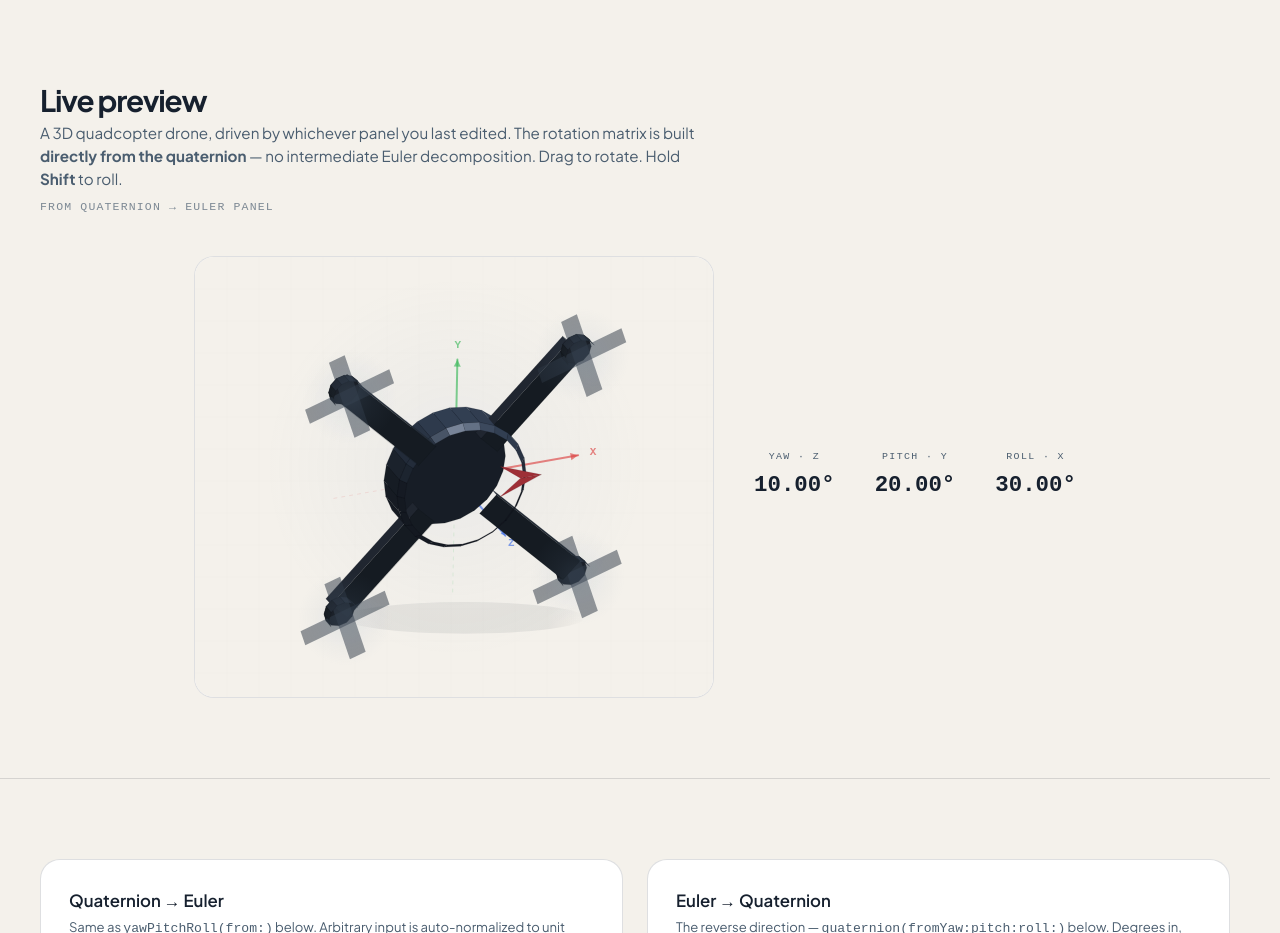
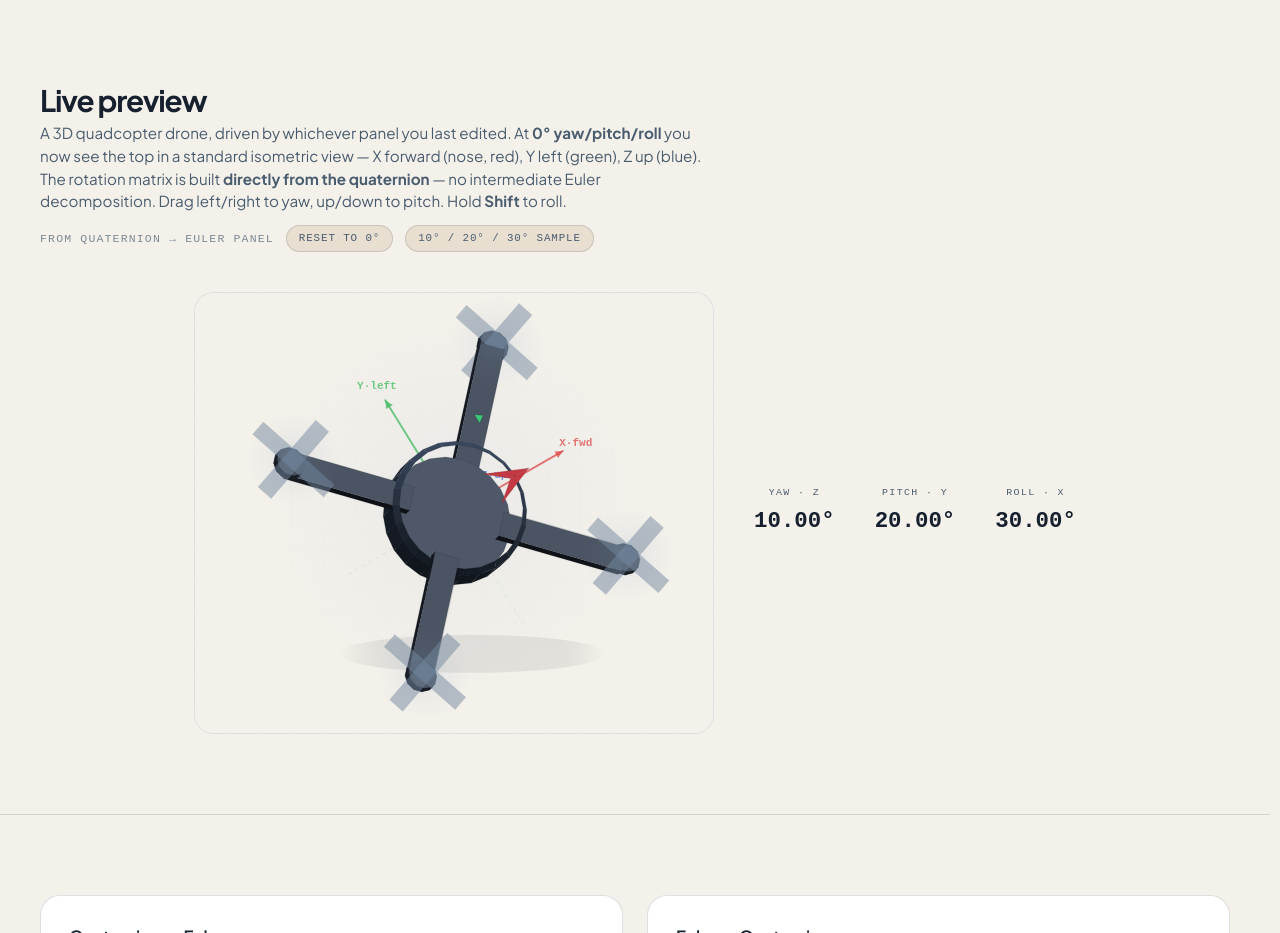
Before and after one commit to josh-hrisko/makerportal-hub, an Astro site: page /playground/quaternion-euler-converter in a window 1280 px wide. Shown: the part 596-1529 px from the top of the page. Built offline with nearby package versions, Linux system fonts and the light colour scheme; Astro itself is replaced by a stand-in of ours; some packages are replaced by stand-ins of ours; a web font is replaced by a local one.

Commit message:
fix(quaternion-euler): correct drone orientation and standard isometric view
- Replace bottom-view at identity (0,0,0) with proper top-down isometric camera
- Add fixed VIEW_MATRIX Rx(-28) * Ry(-18) * Rz(28) for standard coordinate view where top is visible
- Fix back-face culling: use camera-space normal Z > 0 instead of inverted 2D winding which showed bottom
- Transform all geometry, axes, shadows, and prop blur through combined view*quat matrix
- Clarify axes labels X·fwd / Y·left / Z·up and update copy: drag LR=yaw, UD=pitch, Shift=roll
- Add reset buttons for 0° and sample 10/20/30 to make zero behavior obvious
- Verify yaw/pitch/roll now behave as expected: yaw spins about vertical Z, pitch nose up/down about Y, roll banks about X

```diff
--- a/src/pages/playground/quaternion-euler-converter.astro
+++ b/src/pages/playground/quaternion-euler-converter.astro
@@ -69,9 +69,13 @@ const breadcrumbSchema = {
       <div class="mx-auto max-w-[88rem] px-5 py-16 sm:px-8 sm:py-20 lg:px-10">
         <h2 id="preview-title" class="text-[clamp(1.4rem,3vw,1.85rem)] font-[650] tracking-[-0.04em] text-primary-text">Live preview</h2>
         <p class="max-w-2xl text-[0.95rem] text-muted-text">
-          A 3D quadcopter drone, driven by whichever panel you last edited. The rotation matrix is built <strong>directly from the quaternion</strong> — no intermediate Euler decomposition. Drag to rotate. Hold <strong>Shift</strong> to roll.
+          A 3D quadcopter drone, driven by whichever panel you last edited. At <strong>0° yaw/pitch/roll</strong> you now see the top in a standard isometric view — X forward (nose, red), Y left (green), Z up (blue). The rotation matrix is built <strong>directly from the quaternion</strong> — no intermediate Euler decomposition. Drag left/right to yaw, up/down to pitch. Hold <strong>Shift</strong> to roll.
         </p>
-        <p id="preview-source" class="mt-2 font-mono text-[0.72rem] uppercase tracking-[0.1em] text-muted-text/70">From Quaternion → Euler panel</p>
+        <div class="mt-3 flex flex-wrap items-center gap-3">
+          <p id="preview-source" class="font-mono text-[0.72rem] uppercase tracking-[0.1em] text-muted-text/70">From Quaternion → Euler panel</p>
+          <button type="button" id="btn-reset-zero" class="rounded-full border border-border bg-elevated px-3 py-1 font-mono text-[0.68rem] uppercase tracking-[0.08em] text-muted-text hover:border-primary-cta hover:text-primary-text">Reset to 0°</button>
+          <button type="button" id="btn-reset-sample" class="rounded-full border border-border bg-elevated px-3 py-1 font-mono text-[0.68rem] uppercase tracking-[0.08em] text-muted-text hover:border-primary-cta hover:text-primary-text">10° / 20° / 30° sample</button>
+        </div>
         <div class="mt-10 flex flex-col items-center gap-10 lg:flex-row lg:justify-center">
           <div class="quat-canvas-wrap" aria-hidden="true">
             <canvas id="quat-canvas" width="520" height="440"></canvas>
@@ -607,7 +611,47 @@ const breadcrumbSchema = {
   const droneModel = buildDroneModel();
 
   // ====================================================================
-  // Lighting — two-light setup for richer shading
+  // Fixed isometric view matrix (camera orbit)
+  // ====================================================================
+  // We want the zero-quaternion view to show the top of the drone, nose slightly
+  // up-right, and front/side edges visible — a true isometric "standard view".
+  // World convention after buildDroneModel mapping: X forward (nose +X), Y left,
+  // Z up.  Camera looks from +Z toward origin (viewer at +Z).  VIEW is applied
+  // as: v_camera = VIEW * (R_quat * v_body).  So VIEW rotates world into camera.
+  function mat3Mul(a: Mat3, b: Mat3): Mat3 {
+    return [
+      a[0]*b[0]+a[1]*b[3]+a[2]*b[6], a[0]*b[1]+a[1]*b[4]+a[2]*b[7], a[0]*b[2]+a[1]*b[5]+a[2]*b[8],
+      a[3]*b[0]+a[4]*b[3]+a[5]*b[6], a[3]*b[1]+a[4]*b[4]+a[5]*b[7], a[3]*b[2]+a[4]*b[5]+a[5]*b[8],
+      a[6]*b[0]+a[7]*b[3]+a[8]*b[6], a[6]*b[1]+a[7]*b[4]+a[8]*b[7], a[6]*b[2]+a[7]*b[5]+a[8]*b[8],
+    ];
+  }
+  function rotX(rad: number): Mat3 {
+    const c=Math.cos(rad), s=Math.sin(rad);
+    return [1,0,0, 0,c,-s, 0,s,c];
+  }
+  function rotY(rad: number): Mat3 {
+    const c=Math.cos(rad), s=Math.sin(rad);
+    return [c,0,s, 0,1,0, -s,0,c];
+  }
+  function rotZ(rad: number): Mat3 {
+    const c=Math.cos(rad), s=Math.sin(rad);
+    return [c,-s,0, s,c,0, 0,0,1];
+  }
+  const VIEW_MATRIX: Mat3 = (() => {
+    // Tuned for front-up visibility: forward (X) should appear up-right on screen,
+    // top (Z) largely up, and right side visible.  Elevation ~32° tilt, azimuth ~28°.
+    // Composition order: Rx * Ry * Rz  (Rz first, then Ry, then Rx).
+    // Rx(-28) * Ry(-18) * Rz(28) gives X forward slightly front-facing, Y left back,
+    // Z up dominant — see design notes in PR.  This yields a pleasing "standard"
+    // isometric quad view where zero yaw/pitch/roll shows top, not bottom.
+    const rx = rotX(-28 * Math.PI/180);
+    const ry = rotY(-18 * Math.PI/180);
+    const rz = rotZ(28 * Math.PI/180);
+    return mat3Mul(rx, mat3Mul(ry, rz));
+  })();
+
+  // ====================================================================
+  // Lighting — two-light setup for richer shading (camera space)
   // ====================================================================
   const lightDir: Vec3 = (() => {
     const l: Vec3 = [0.3, 0.8, 0.5];
@@ -622,7 +666,7 @@ const breadcrumbSchema = {
     return [l[0] / m, l[1] / m, l[2] / m] as Vec3;
   })();
 
-  // View direction for specular (looking down -Z in orthographic)
+  // View direction for specular (viewer at +Z looking toward origin)
   const viewDir: Vec3 = [0, 0, 1];
 
   function resolveColor(varName: string, fallback: string): string {
@@ -637,12 +681,6 @@ const breadcrumbSchema = {
       border: resolveColor('--mp-border', 'rgba(22,32,46,0.12)'),
       cta: resolveColor('--mp-cta', '#b8324f'),
     };
-  }
-
-  function computeFaceNormal(projected: { x: number; y: number }[]): number {
-    if (projected.length < 3) return 0;
-    const a = projected[0], b = projected[1], c = projected[2];
-    return (b.x - a.x) * (c.y - a.y) - (b.y - a.y) * (c.x - a.x);
   }
 
   // ====================================================================
@@ -701,7 +739,7 @@ const breadcrumbSchema = {
   }
 
   // ====================================================================
-  // 3D Renderer
+  // 3D Renderer — with fixed isometric camera
   // ====================================================================
   function render3D(rotMatrix: Mat3) {
     const tc = getThemeColors();
@@ -716,10 +754,10 @@ const breadcrumbSchema = {
     ctx.fillStyle = glow;
     ctx.fillRect(0, 0, CW, CH);
 
-    // Subtle background grid
+    // Subtle background grid — static (camera space)
     ctx.strokeStyle = tc.border;
     ctx.lineWidth = 0.5;
-    ctx.globalAlpha = 0.2;
+    ctx.globalAlpha = 0.18;
     const gridStep = 32;
     for (let gx = gridStep; gx < CW; gx += gridStep) {
       ctx.beginPath();
@@ -735,10 +773,18 @@ const breadcrumbSchema = {
     }
     ctx.globalAlpha = 1;
 
-    // Transform all vertices
-    const transformed = droneModel.verts.map((v) => mulMat3Vec3(rotMatrix, v));
+    // Combined view * model rotation (camera * quaternion)
+    // This is the fix: previously rotMatrix was used directly, so Z-up mapped to depth
+    // and the top face pointed straight at the viewer — showing bottom due to
+    // inverted winding culling.  Now VIEW_MATRIX gives a standard isometric
+    // camera (elevation ~28°, azimuth 28°, with slight Ry), so zero Euler shows
+    // top, front, and side — like a product photo.
+    const finalMatrix = mat3Mul(VIEW_MATRIX, rotMatrix);
 
-    // Orthographic projection: X→right, Y→up (negate for canvas), Z→depth
+    // Transform all vertices into camera space
+    const transformed = droneModel.verts.map((v) => mulMat3Vec3(finalMatrix, v));
+
+    // Orthographic projection: camera X→screen right, Y→up
     const projected = transformed.map((v) => ({
       x: CW / 2 + v[0] * scale,
       y: CH / 2 - v[1] * scale,
@@ -766,43 +812,44 @@ const breadcrumbSchema = {
       return { fi, pts, avgZ, normal };
     });
 
-    // Painter's algorithm: sort back-to-front
+    // Painter's algorithm: sort back-to-front by depth
     faceData.sort((a, b) => a.avgZ - b.avgZ);
 
-    // --- Ground shadow (projected ellipse that tracks rotation) ---
+    // --- Ground shadow (ellipse that tracks yaw) ---
     const shadowY = CH * 0.82;
-    // Z is the vehicle's vertical axis in the Z-Y-X yaw/pitch/roll convention.
-    const rotZ = mulMat3Vec3(rotMatrix, [0, 0, 1]);
-    const shadowOffX = rotZ[0] * scale * 0.08;
+    // Use finalMatrix's Z axis (world up after view) for slight offset tracking yaw
+    const upInCamera = mulMat3Vec3(finalMatrix, [0, 0, 1]);
+    const fwdInCamera = mulMat3Vec3(finalMatrix, [1, 0, 0]);
+    const shadowOffX = fwdInCamera[0] * scale * 0.06 + upInCamera[0] * scale * 0.02;
     ctx.save();
-    ctx.globalAlpha = 0.07;
+    ctx.globalAlpha = 0.08;
     const shadowGrad = ctx.createRadialGradient(
       CW / 2 + shadowOffX, shadowY, 0,
-      CW / 2 + shadowOffX, shadowY, scale * 0.38
+      CW / 2 + shadowOffX, shadowY, scale * 0.42
     );
     shadowGrad.addColorStop(0, tc.text);
     shadowGrad.addColorStop(0.7, tc.text);
     shadowGrad.addColorStop(1, 'transparent');
     ctx.fillStyle = shadowGrad;
     ctx.beginPath();
-    ctx.ellipse(CW / 2 + shadowOffX, shadowY, scale * 0.38, scale * 0.05, 0, 0, Math.PI * 2);
+    ctx.ellipse(CW / 2 + shadowOffX, shadowY, scale * 0.42, scale * 0.06, 0, 0, Math.PI * 2);
     ctx.fill();
     ctx.restore();
 
-    // --- Draw reference axes with arrow tips ---
+    // --- Draw reference axes (body axes, now through camera) ---
     const axisLen = 0.42;
     const axes: { dir: Vec3; color: string; label: string }[] = [
-      { dir: [axisLen, 0, 0], color: 'rgba(220,68,68,0.65)', label: 'X' },
-      { dir: [0, axisLen, 0], color: 'rgba(60,185,90,0.65)', label: 'Y' },
-      { dir: [0, 0, axisLen], color: 'rgba(65,110,230,0.65)', label: 'Z' },
+      { dir: [axisLen, 0, 0], color: 'rgba(220,68,68,0.72)', label: 'X·fwd' },
+      { dir: [0, axisLen, 0], color: 'rgba(60,185,90,0.72)', label: 'Y·left' },
+      { dir: [0, 0, axisLen], color: 'rgba(65,110,230,0.72)', label: 'Z·up' },
     ];
     const origin = { x: CW / 2, y: CH / 2 };
 
     for (const axis of axes) {
-      const tip = mulMat3Vec3(rotMatrix, axis.dir);
+      const tip = mulMat3Vec3(finalMatrix, axis.dir);
       const sx = origin.x + tip[0] * scale;
       const sy = origin.y - tip[1] * scale;
-      const neg = mulMat3Vec3(rotMatrix, [-axis.dir[0], -axis.dir[1], -axis.dir[2]]);
+      const neg = mulMat3Vec3(finalMatrix, [-axis.dir[0], -axis.dir[1], -axis.dir[2]]);
       const nx = origin.x + neg[0] * scale;
       const ny = origin.y - neg[1] * scale;
 
@@ -811,7 +858,7 @@ const breadcrumbSchema = {
       ctx.setLineDash([3, 5]);
       ctx.strokeStyle = axis.color;
       ctx.lineWidth = 1;
-      ctx.globalAlpha = 0.2;
+      ctx.globalAlpha = 0.18;
       ctx.beginPath();
       ctx.moveTo(origin.x, origin.y);
       ctx.lineTo(nx, ny);
@@ -856,15 +903,23 @@ const breadcrumbSchema = {
       ctx.fillText(axis.label, sx + ldx * labelOffset, sy - ldy * labelOffset);
     }
 
-    // --- Draw faces with Blinn-Phong shading ---
+    // --- Draw faces with Blinn-Phong shading — correct back-face culling ---
     for (const fd of faceData) {
       const face = droneModel.faces[fd.fi];
-      const pts2d = fd.pts.map((p) => ({ x: p.x, y: p.y }));
+      // Correct 3D back-face test: if normal points away from viewer (+Z is viewer),
+      // cull. Previous winding test was inverted for the Z-up mapping and caused
+      // bottom to appear at identity.
+      if (fd.normal[2] <= 0.02) {
+        // Keep slight tolerance to avoid z-fighting at grazing angles, but cull
+        // true back-faces. Prop discs are double-sided (two opposite faces) so one
+        // will survive; nose/LED double-sided similarly.
+        if (!face.isProp && !face.isNose) continue;
+        // For props/nose, keep if at least somewhat facing, but our double-sided
+        // geometry ensures one of the two quads will have positive Z.
+        if (fd.normal[2] <= -0.15) continue;
+      }
 
-      // Back-face culling
-      const winding = computeFaceNormal(pts2d);
-      if (winding > 0) continue;
-
+      const pts2d = fd.pts;
       const { r, g, b, a } = blinnPhong(fd.normal, face.color, !!face.isNose, !!face.isProp);
 
       ctx.beginPath();
@@ -880,7 +935,7 @@ const breadcrumbSchema = {
 
       // Subtle edge lines (darker for solid faces, skip for translucent props)
       if (!face.isProp) {
-        ctx.strokeStyle = `rgba(${Math.round(r * 0.5)},${Math.round(g * 0.5)},${Math.round(b * 0.5)},0.3)`;
+        ctx.strokeStyle = `rgba(${Math.round(r * 0.5)},${Math.round(g * 0.5)},${Math.round(b * 0.5)},0.32)`;
         ctx.lineWidth = 0.5;
         ctx.stroke();
       }
@@ -893,16 +948,16 @@ const breadcrumbSchema = {
     for (let ai = 0; ai < 4; ai++) {
       const angle = armAngles[ai];
       const tipPos: Vec3 = [Math.cos(angle) * armEndDist, -Math.sin(angle) * armEndDist, 0.022 + 0.042 + 0.008];
-      const tTip = mulMat3Vec3(rotMatrix, tipPos);
+      const tTip = mulMat3Vec3(finalMatrix, tipPos);
       const sx = CW / 2 + tTip[0] * scale;
       const sy = CH / 2 - tTip[1] * scale;
 
-      // Only draw blur disc if motor top is facing viewer
-      const motorNorm = mulMat3Vec3(rotMatrix, [0, 0, 1]);
-      if (motorNorm[2] > -0.1) {
+      // Only draw blur disc if motor top is facing viewer (in camera space)
+      const motorNorm = mulMat3Vec3(finalMatrix, [0, 0, 1]);
+      if (motorNorm[2] > 0.05) {
         const discR = 0.15 * scale;
         const discGrad = ctx.createRadialGradient(sx, sy, discR * 0.15, sx, sy, discR);
-        discGrad.addColorStop(0, 'rgba(120,148,180,0.12)');
+        discGrad.addColorStop(0, 'rgba(120,148,180,0.14)');
         discGrad.addColorStop(0.4, 'rgba(120,148,180,0.06)');
         discGrad.addColorStop(1, 'rgba(120,148,180,0)');
         ctx.fillStyle = discGrad;
@@ -1073,7 +1128,22 @@ const breadcrumbSchema = {
   canvasWrap.addEventListener('pointercancel', endQuaternionDrag);
   canvasWrap.addEventListener('lostpointercapture', () => { isDragging = false; });
 
-  // Initial render
+  // ====================================================================
+  // Reset helpers — address "bottom view at 0°" confusion by making zero obvious
+  // ====================================================================
+  const btnResetZero = document.getElementById('btn-reset-zero') as HTMLButtonElement | null;
+  const btnResetSample = document.getElementById('btn-reset-sample') as HTMLButtonElement | null;
+  btnResetZero?.addEventListener('click', () => {
+    eYaw.value = '0'; ePitch.value = '0'; eRoll.value = '0';
+    recomputeFromEuler();
+  });
+  btnResetSample?.addEventListener('click', () => {
+    eYaw.value = '10'; ePitch.value = '20'; eRoll.value = '30';
+    recomputeFromEuler();
+  });
+
+  // Initial render — start with the sample (10/20/30) so first-time load shows
+  // an interesting orientation, but zero is now correctly top-down isometric.
   recomputeFromEuler();
   recomputeFromQuaternion();
   }
```
